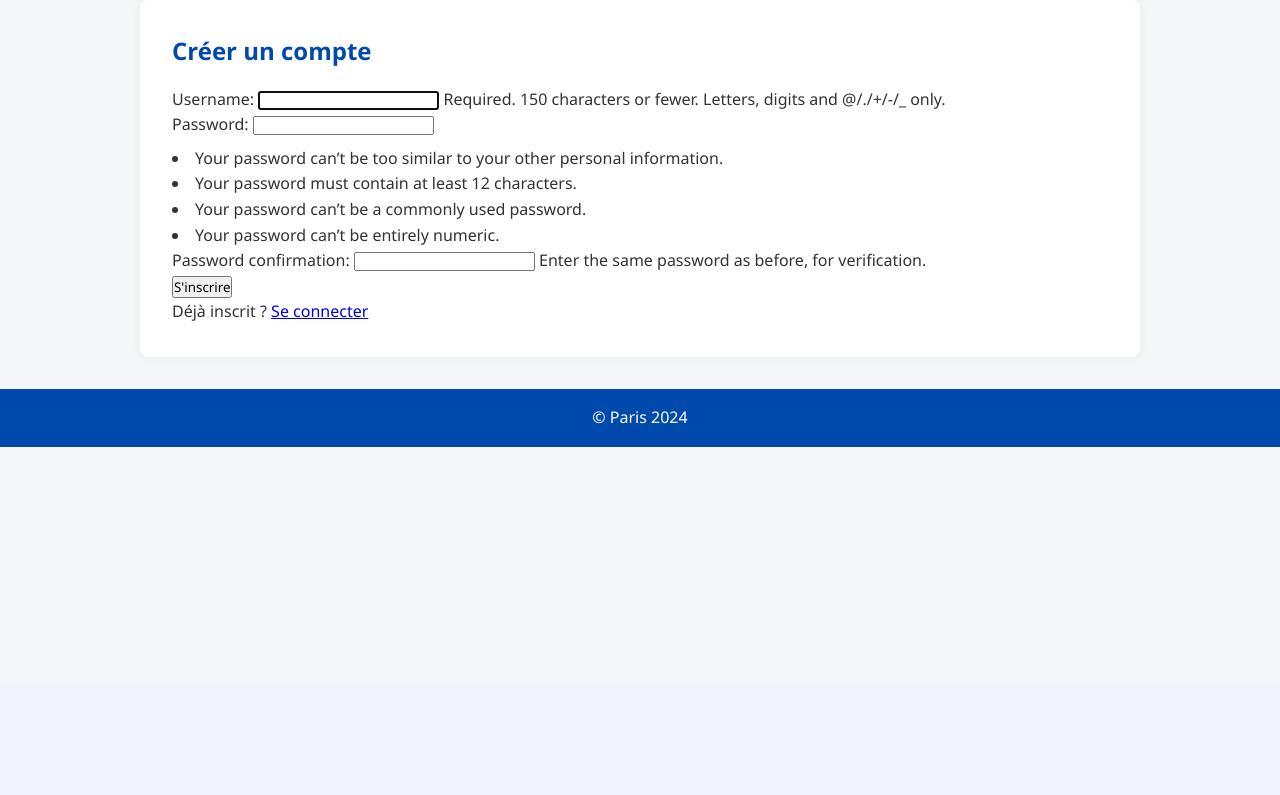
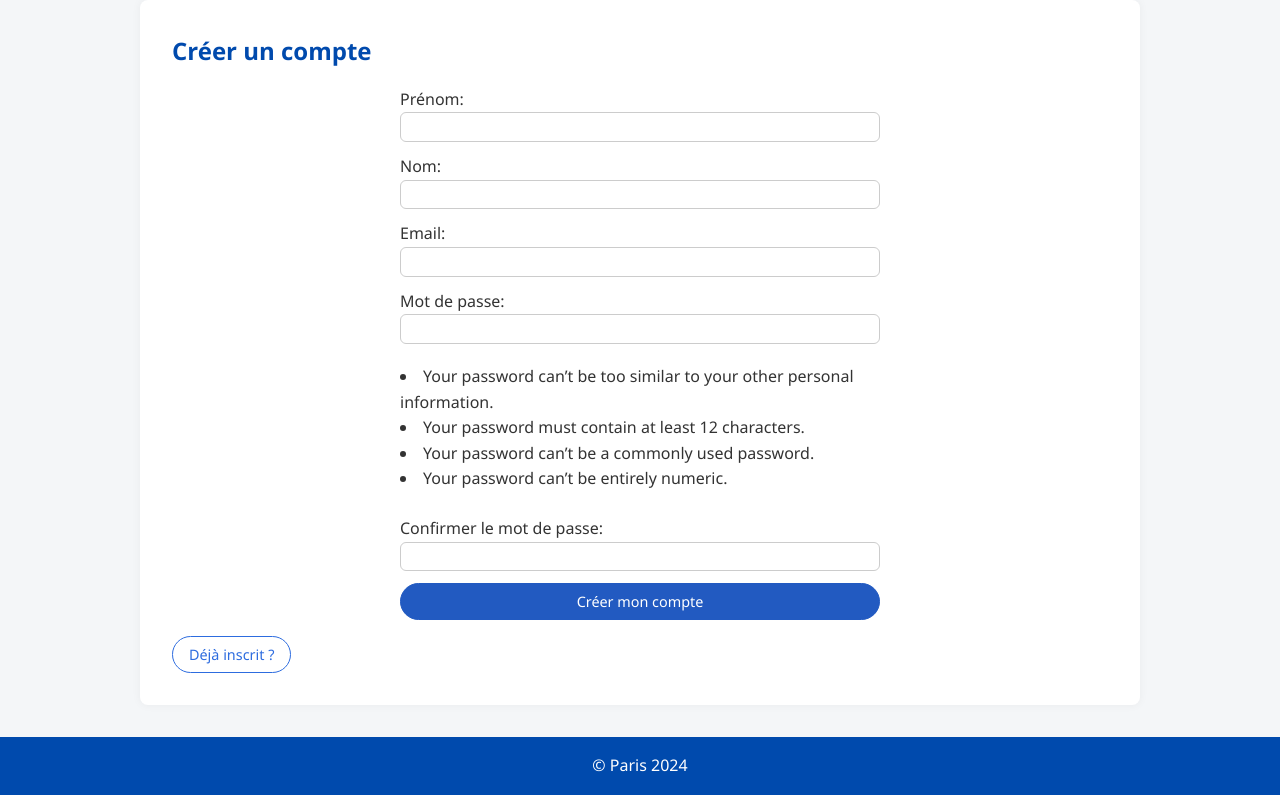
Before and after one commit to Agt-Cooper/JO24, a Django app: page /signup/ in a window 1280 px wide. Shown: the part 115-910 px from the top of the page. Before the commit the page ends 562 px from the top, so only its background shows below. Run offline with Django 5.2, Linux system fonts and the light colour scheme.

Commit message:
modification de l'inscription, uniquement page login avec mail confirmation

```diff
--- a/olympic_tickets/olympic_tickets/settings.py
+++ b/olympic_tickets/olympic_tickets/settings.py
@@ -117,8 +117,8 @@ SECURE_HSTS_SECONDS = 0 # >0 en prod
 SECURE_SSL_REDIRECT = False # True en prod (HTTPS)
 
 # Email (dev : console)
-EMAIL_BACKEND = 'django.core.mail.backends.console.EmailBackend'
-DEFAULT_FROM_EMAIL = 'no-reply@jo24.local'
+EMAIL_BACKEND = 'django.core.mail.backends.console.EmailBackend' #permet un retour des mails dans la console
+DEFAULT_FROM_EMAIL = 'no-reply@jo24.local' #défini en relation avec la vue _send_verify_email EVITE l'envoie des mails dans SPAM
 
 # Cache (pour rate-limit simple
 CACHES = {
--- a/olympic_tickets/tickets/forms.py
+++ b/olympic_tickets/tickets/forms.py
@@ -1,15 +1,18 @@
 from decimal import Decimal
+
 from django import forms
 from django.db import transaction
 from django.core.exceptions import ValidationError
 from django.utils.text import slugify
+
 from django.contrib.auth import get_user_model, password_validation
+from django.contrib.auth.base_user import BaseUserManager  #permet de normaliser l'email
 
 from .models import Offer
 
 User = get_user_model()  # Le mettre ici évite de le remettre partout, on factorise donc l'accès au modèle utilisateur
 
-
+# Les offres
 class OfferForm(forms.ModelForm):
     class Meta:
         model = Offer
@@ -33,60 +36,81 @@ class OfferForm(forms.ModelForm):
         # Forcer 2 décimales
         return price.quantize(Decimal("0.01"))
 
-
+# signup avec username = nom_prenom
 class SignupLoginForm(forms.Form):
     first_name = forms.CharField(label="Prénom", max_length=30, widget=forms.TextInput(attrs={"autocomplete": "given-name"}))
     last_name  = forms.CharField(label="Nom", max_length=30, widget=forms.TextInput(attrs={"autocomplete": "family-name"}))
     email      = forms.EmailField(label="Email", widget=forms.EmailInput(attrs={"autocomplete": "email"}))
-    password1  = forms.CharField(label="Mot de passe", widget=forms.PasswordInput(attrs={"autocomplete": "new-password"}))
+    password1  = forms.CharField(label="Mot de passe", widget=forms.PasswordInput(attrs={"autocomplete": "new-password"}), help_text=password_validation.password_validators_help_text_html(),)
     password2  = forms.CharField(label="Confirmer le mot de passe", widget=forms.PasswordInput(attrs={"autocomplete": "new-password"}))
 #Voir si je garde les attrs (au dessus)
+
+#cleaners de champs
+    def clean_first_name(self):
+        #strip + capitalisation simple
+        return (self.cleaned_data.get("first_name") or "").strip().title()
+
+    def clean_last_name(self):
+        return (self.cleaned_data.get("last_name") or "").strip().title()
+
     def clean_email(self):
         raw = (self.cleaned_data.get("email") or "").strip()
-        email = raw.lower()  # normalisation simple avant email = BaseUserManager.normalize_email(raw) attention, retiré de from
+        email = BaseUserManager.normalize_email(raw) #normalisation fiable
         if User.objects.filter(email__iexact=email).exists():
             raise ValidationError("Un compte avec cet email existe déjà.")
         return email
-
+#clean global
     def clean(self):
         cleaned = super().clean()
         p1, p2 = cleaned.get("password1"), cleaned.get("password2")
         if p1 and p2 and p1 != p2:
             self.add_error("password2", "Les mots de passe ne correspondent pas.")
 
-        # Valide la robustesse du mot de passe (avec contexte utilisateur)
+        # Valide la robustesse du mot de passe (avec contexte utilisateur minimal)
         if p1:
-            tmp_user = User(username="tmp",
-                            email=cleaned.get("email") or "",
-                            first_name=cleaned.get("first_name") or "",
-                            last_name=cleaned.get("last_name") or "")
+            tmp_user = User(
+                username="__tmp__",
+                email=cleaned.get("email") or "",
+                first_name=cleaned.get("first_name") or "",
+                last_name=cleaned.get("last_name") or "",
+            )
             try:
                 password_validation.validate_password(p1, user=tmp_user)
             except ValidationError as e:
                 self.add_error("password1", e)
         return cleaned
 
+#generation du username (possible changement)
     def _make_unique_username(self, first_name: str, last_name: str) -> str:
-        base = slugify(f"{first_name}.{last_name}") or "user"
+        """
+        Concaténation du nom et prénom en slug : nom_prenom
+        Garantit l'unicité (avec modèle nom_prenom1 etc
+        """
+        base = slugify(f"{last_name}_{first_name}") or "user" #faire avec _ ou alors un espace entre les deux ????
         max_len = 150
         base = base[:max_len]
         username = base
         c = 1
         while User.objects.filter(username=username).exists():
             suf = str(c)
-            username = base[: max_len - len(suf)] + suf
+            username = f"{base[:max_len - len(suf)]}{suf}"
             c += 1
         return username
 
+#Creation de l'utilisateur
     @transaction.atomic
     def save(self):
         data = self.cleaned_data
-        username = self._make_unique_username(data["first_name"].strip(), data["last_name"].strip())
+        first_name = data["first_name"]
+        last_name = data["last_name"]
+        email = data["email"] #déjà normalisé
+        username = self._make_unique_username(first_name, last_name)
+
         user = User.objects.create_user(
             username=username,
-            email=data["email"],  # déjà normalisé en clean_email
+            email=email,  # déjà normalisé en clean_email
             password=data["password1"],
-            first_name=data["first_name"].strip(),
-            last_name=data["last_name"].strip(),
+            first_name=first_name,
+            last_name=last_name,
         )
         return user
--- a/olympic_tickets/tickets/templates/tickets/main.html
+++ b/olympic_tickets/tickets/templates/tickets/main.html
@@ -64,6 +64,7 @@
             <div class="messages">
                 {% for message in messages %}
                     <div class="message {{ message.tags }}">{{ message }}</div>
+                    {# ou <li class="{{ message.tags }}">{{ message }}(</li>#}
                 {% endfor %}
             </div>
         {% endif %}
--- a/olympic_tickets/tickets/urls.py
+++ b/olympic_tickets/tickets/urls.py
@@ -14,14 +14,12 @@ urlpatterns = [
 
     # Auth perso (inscription sur la page "login")
     path('login/', views.signup_login_view, name='login'),
-    path('logout/', LogoutView.as_view(), name='logout'),
+    path('signup/', views.signup_login_view, name='signup'),# (Optionnel) je garde /signup/ si je veux sa propre page#-->path('signup/', views.signup_view, name='signup'), # optionnel si sur même page
     path('signin/', views.signin_view, name='signin'), # Ajout pour la partie pop up déjà un compte
+    path('logout/', LogoutView.as_view(next_page='home'), name='logout'),
 
     # CRUD offres
     path('manage/offers/', views.manage_offers_view, name='offers_manage'),
-
-    # (Optionnel) je garde /signup/ si je veux sa propre page
-    path('signup/', views.signup_view, name='signup'), # optionnel si sur même page
 
     #Verification de l'email
     path('verify-email/', views.verify_email_view, name='verify_email'),
--- a/olympic_tickets/tickets/views.py
+++ b/olympic_tickets/tickets/views.py
@@ -1,5 +1,4 @@
 # Create your views here.
-import profile
 
 from django.core.mail import send_mail
 from .tokens import make_email_token, read_email_token
@@ -100,18 +99,19 @@ def add_to_cart_view(request, offer_id):
     return redirect(request.META.get("HTTP_REFERER") or '/')
 
 
-# AUTHENTIFICATION
-
-def signup_view(request):
-    if request.method == "POST":
-        form = UserCreationForm(request.POST)
-        if form.is_valid():
-            user = form.save()
-            login(request, user)  # connecte l'utilisateur après inscription
-            return redirect("home")
-    else:
-        form = UserCreationForm()
-    return render(request, "tickets/signup.html", {"form": form})
+# # AUTHENTIFICATION
+#
+# def signup_view(request):
+#     if request.method == "POST":
+#         form = UserCreationForm(request.POST)
+#         if form.is_valid():
+#             user = form.save()
+#             login(request, user)  # connecte l'utilisateur après inscription
+#             return redirect("home")
+#     else:
+#         form = UserCreationForm()
+#     return render(request, "tickets/signup.html", {"form": form})
+#On garde plutôt signup_login_view, on évite le usercreationform pour le moment
 
 # GESTION DES OFFRES (CRUD)
 
@@ -269,17 +269,6 @@ def remove_from_cart_view(request, offer_id):
     })
 
 
-#Partie mail de vérification
-def _send_verify_email(request, user):
-    token = make_email_token(user)
-    verify_url = request.build_absolute_uri(reverse("verify_email") + f"?token={token}")
-    subject = "Validez votre email - JO 2024"
-    message = (
-        f"Bonjour {user.first_name},\n\n"
-        f"Merci de créer un compte, Pour vérifier votre email, cliquez sur le lien :\n{verify_url}\n\n"
-        "Ce lien expire dans 3 jours."
-    )
-    send_mail(subject, message, None, [user.email], fail_silently=False)
 
 def signup_login_view(request):
     """ Page 'Login' transformée en inscription :
@@ -290,9 +279,14 @@ def signup_login_view(request):
         form = SignupLoginForm(request.POST)
         if form.is_valid():
             user = form.save()
-            _send_verify_email(request, user) #envoie le mail de vérification
+            #crée un profil s'il n'existe pas (verify_email_view l'attend)
+            Profile.objects.get_or_create(user=user)
+            _send_verify_email(request, user)
+            messages.success(request, f"Bienvenue {user.first_name} ! Un email de vérification t'a été envoyé.") #envoie le mail de vérification
             login(request, user)
-            return redirect("home")
+            #ajout en dessous
+            next_url = request.POST.get("next") or request.GET.get("next") or reverse("home")
+            return redirect(next_url)
     else:
         form = SignupLoginForm()
     return render(request, "tickets/login.html", {"form": form})
@@ -312,7 +306,10 @@ def signin_view(request):
         if data["count"] >= 5:
             from .forms import SignupLoginForm
             form = SignupLoginForm()
-            ctx = {"form": form, "open_signin": True, "signin_error": "Trop de tentatives. Réessayer dans quelques minutes",
+            ctx = {
+                "form": form,
+                "open_signin": True,
+                "signin_error": "Trop de tentatives. Réessayer dans quelques minutes",
             }
             return render(request, "tickets/login.html", ctx)
 
@@ -327,23 +324,49 @@ def signin_view(request):
             cache.delete(key) #sert a reset la fenetre
             login(request, user)
             return redirect(next_url)
-        else:
-            data["count"] += 1
-            cache.set(key, data, timeout=15 * 60) #15min
-            from .forms import SignupLoginForm
-            form = SignupLoginForm
-            ctx = {
-                "form": form,
-                "open_signin": True,
-                "signin_error": "Email ou mot de passe invalide.",
-            }
-            return render(request, "tickets/login.html", ctx)
+        #échec
+        data["count"] += 1
+        cache.set(key, data, timeout=15 * 60)
+        from .forms import SignupLoginForm
+        form = SignupLoginForm()
+        ctx = {
+            "form": form,
+            "open_signin": True,
+            "signin_error": "Email ou mot de passe invalide.",
+        }
+        return render(request, "tickets/login.html", ctx)
+    #GET -> renvoie vers la page d'inscription/connexion
+#     return redirect("signup")
+#         else:
+#             data["count"] += 1
+#             cache.set(key, data, timeout=15 * 60) #15min
+#             from .forms import SignupLoginForm
+#             form = SignupLoginForm()
+#             ctx = {
+#                 "form": form,
+#                 "open_signin": True,
+#                 "signin_error": "Email ou mot de passe invalide.",
+#             }
+#             return render(request, "tickets/login.html", ctx)
+#
+#     return redirect("login")
+# #ajouté pour aller avec le signin_view
+# def _rate_key(request, email):
+#     ip = request.META.get("REMOTE_ADDR", "ip-unknown")
+#     return f"signin:{ip}:{email.lower()}"
 
-    return redirect("login")
-#ajouté pour aller avec le signin_view
-def _rate_key(request, email):
-    ip = request.META.get("REMOTE_ADDR", "ip-unknown")
-    return f"signin:{ip}:{email.lower()}"
+#Partie mail de vérification
+def _send_verify_email(request, user):
+    token = make_email_token(user)
+    verify_url = request.build_absolute_uri(reverse("verify_email") + f"?token={token}")
+    subject = "Validez votre email - JO 2024"
+    message = (
+        f"Bonjour {user.first_name},\n\n"
+        f"Merci d'avoir créé un compte, Pour vérifier votre email, cliquez sur le lien :\n{verify_url}\n\n"
+        "Ce lien expire dans 3 jours."
+    )
+    send_mail(subject, message, None, [user.email], fail_silently=False)
+#l'expediteur globale est defini dans settings.py - DEFAULT_FROM_EMAIL
 
 #Pour la vérification par email
 @login_required
@@ -358,7 +381,7 @@ def verify_email_view(request):
         messages.error(request, "Lien de vérification invalide ou expiré.")
         return redirect("home")
 
-    profile = Profile.objects.get(user=request.user)
+    profile, _ = Profile.objects.get_or_create(user=request.user)
     if not profile.email_verified:
         profile.email_verified = True
         profile.save()
```
